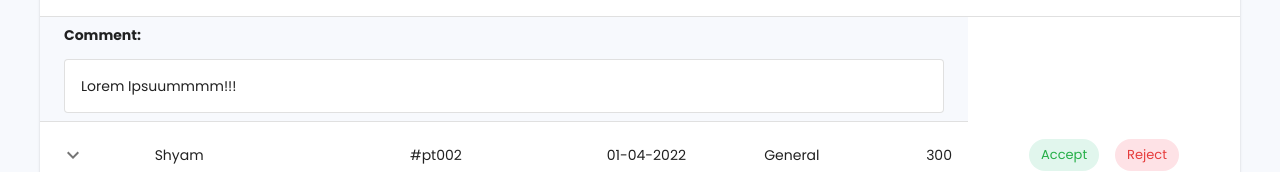
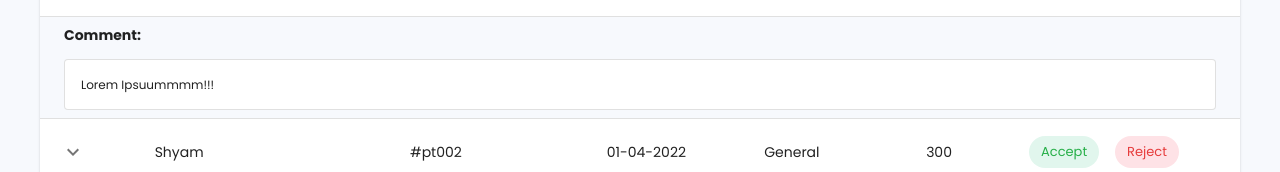
Before and after one commit to A-singh07/project-x, a React (Create React App) app: page /dashboard in a window 1280 px wide. Both pictures are taken after a click on the button 73 px from the left and 444 px from the top of the page. Shown: the part 462-634 px from the top of the page. Built offline with nearby package versions, Linux system fonts and the light colour scheme.

Commit message:
dashboard table done

```diff
--- a/src/components/tableCustom/RowCustom.js
+++ b/src/components/tableCustom/RowCustom.js
@@ -57,11 +57,11 @@ const RowCustom = (props) => {
         </TableCell>
       </TableRow>
       <TableRow className={styles.rowCollapse}>
-        <TableCell style={{ paddingBottom: 0, paddingTop: 0 }} colSpan={6}>
+        <TableCell style={{ paddingBottom: 0, paddingTop: 0 }} colSpan={7}>
           <Collapse in={open} timeout="auto" unmountOnExit>
             <Box sx={{ margin: 1 }}>
               <p style={{ fontWeight: 'bold', paddingBottom: '0.875rem' }}>Comment:</p>
-              <Paper variant="outlined" sx={{ p: 2 }}>
+              <Paper variant="outlined" sx={{ p: 2, fontSize: 12 }}>
                 {row.comment}
               </Paper>
             </Box>
```
